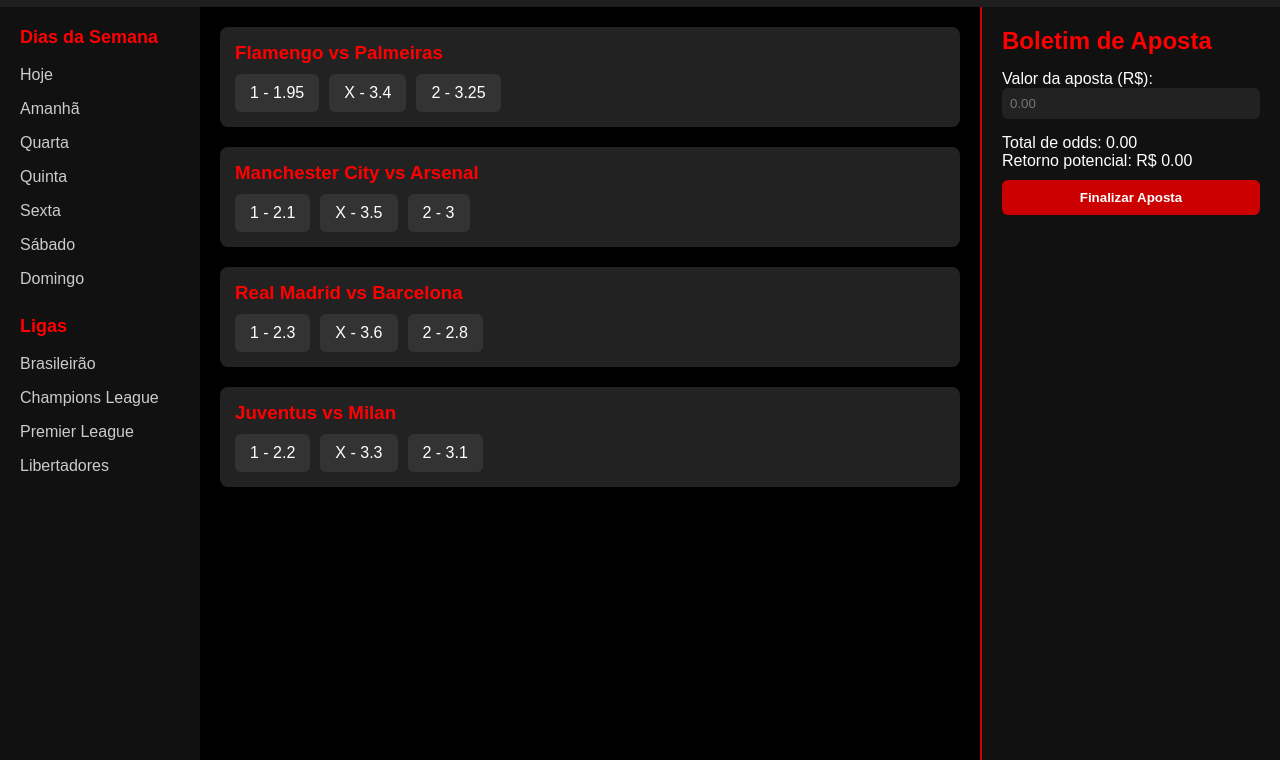
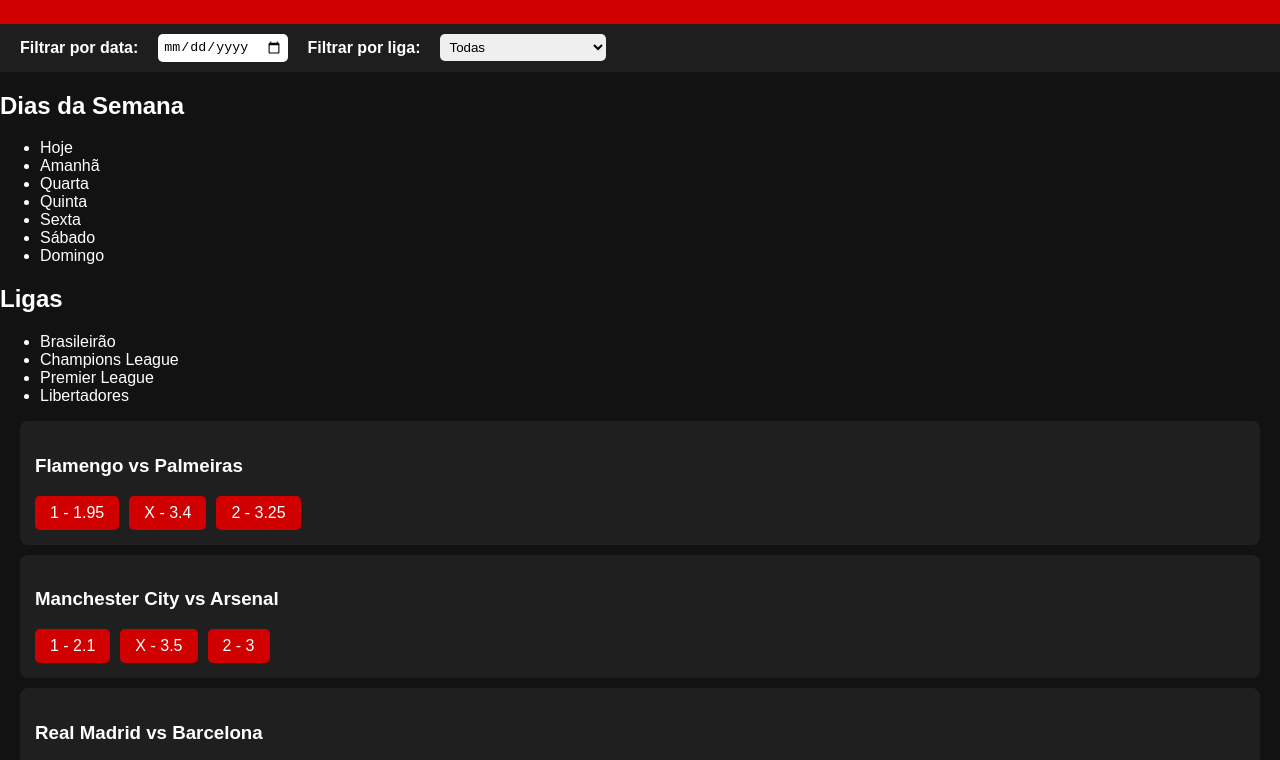
Before and after one commit to dasilvacarvalho6-stack/final, a website: page index.html in a window 1280 px wide. Shown: the part 125-885 px from the top of the page. Drawn offline with Linux system fonts and the light colour scheme.

Commit message:
Update style.css

```diff
--- a/style.css
+++ b/style.css
@@ -1,179 +1,19 @@
-* {
+body {
   margin: 0;
-  padding: 0;
-  box-sizing: border-box;
   font-family: Arial, sans-serif;
-}
-
-body {
-  background-color: #000;
-  color: #fff;
+  background-color: #121212;
+  color: white;
 }
 
 header {
-  background-color: #c00;
-  color: #fff;
+  background-color: #d10000;
+  color: white;
   padding: 15px;
   text-align: center;
   font-size: 24px;
   font-weight: bold;
 }
 
-.container {
-  display: flex;
-  height: 100vh;
-}
-
-/* Sidebar */
-.sidebar {
-  width: 200px;
-  background-color: #111;
-  padding: 20px;
-}
-
-.sidebar h2 {
-  color: #f00;
-  font-size: 18px;
-  margin-bottom: 10px;
-}
-
-.sidebar ul {
-  list-style: none;
-  margin-bottom: 20px;
-}
-
-.sidebar ul li {
-  padding: 8px 0;
-  cursor: pointer;
-  color: #ccc;
-}
-
-.sidebar ul li:hover {
-  color: #fff;
-}
-
-/* Main */
-main {
-  flex: 1;
-  padding: 20px;
-  overflow-y: auto;
-}
-
-.jogos {
-  display: flex;
-  flex-direction: column;
-  gap: 20px;
-}
-
-.jogo {
-  background-color: #222;
-  padding: 15px;
-  border-radius: 8px;
-}
-
-.jogo h3 {
-  color: #f00;
-  margin-bottom: 10px;
-}
-
-.odds {
-  display: flex;
-  gap: 10px;
-}
-
-.odd {
-  background-color: #333;
-  color: #fff;
-  padding: 10px 15px;
-  border-radius: 6px;
-  cursor: pointer;
-  transition: background 0.2s;
-}
-
-.odd:hover {
-  background-color: #f00;
-}
-
-.odd.selected {
-  background-color: #c00;
-}
-
-/* Boletim */
-.boletim {
-  width: 300px;
-  background-color: #111;
-  padding: 20px;
-  border-left: 2px solid #c00;
-}
-
-.boletim h2 {
-  margin-bottom: 15px;
-  color: #f00;
-}
-
-.input-group {
-  margin: 15px 0;
-}
-
-.input-group input {
-  width: 100%;
-  padding: 8px;
-  border-radius: 6px;
-  border: none;
-  background: #222;
-  color: #fff;
-}
-
-.boletim button {
-  background-color: #c00;
-  border: none;
-  padding: 10px;
-  width: 100%;
-  color: #fff;
-  font-weight: bold;
-  cursor: pointer;
-  border-radius: 6px;
-  margin-top: 10px;
-}
-
-.boletim button:hover {
-  background-color: #f00;
-}
-
-/* Modal */
-.modal {
-  display: none;
-  position: fixed;
-  top: 0; left: 0;
-  width: 100%; height: 100%;
-  background-color: rgba(0,0,0,0.8);
-  justify-content: center;
-  align-items: center;
-  z-index: 999;
-}
-
-.modal-content {
-  background-color: #222;
-  padding: 30px;
-  border-radius: 8px;
-  text-align: center;
-  color: #fff;
-}
-
-.modal-content button {
-  display: block;
-  margin: 10px auto;
-  padding: 10px 15px;
-  border: none;
-  background-color: #c00;
-  color: #fff;
-  border-radius: 6px;
-  cursor: pointer;
-}
-
-.modal-content button:hover {
-  background-color: #f00;
-}
 .filtros {
   display: flex;
   gap: 20px;
@@ -193,3 +33,68 @@
   border-radius: 5px;
   border: none;
 }
+
+.jogo {
+  background-color: #1f1f1f;
+  margin: 10px 20px;
+  padding: 15px;
+  border-radius: 8px;
+}
+
+.odds {
+  display: flex;
+  flex-wrap: wrap;
+  gap: 10px;
+  margin-top: 10px;
+}
+
+.odd {
+  background-color: #d10000;
+  padding: 8px 15px;
+  border-radius: 5px;
+  cursor: pointer;
+}
+
+.odd.selected {
+  background-color: #ff3c3c;
+}
+
+.boletim {
+  background-color: #2c2c2c;
+  padding: 20px;
+  margin: 20px;
+  border-radius: 10px;
+}
+
+button {
+  background-color: #d10000;
+  color: white;
+  border: none;
+  padding: 10px 15px;
+  border-radius: 5px;
+  cursor: pointer;
+}
+
+button:hover {
+  background-color: #ff3c3c;
+}
+
+.modal {
+  position: fixed;
+  top: 0;
+  left: 0;
+  width: 100%;
+  height: 100%;
+  background: rgba(0, 0, 0, 0.75);
+  display: none;
+  justify-content: center;
+  align-items: center;
+}
+
+.modal-content {
+  background: #fff;
+  color: #000;
+  padding: 20px;
+  border-radius: 8px;
+  text-align: center;
+}
```
